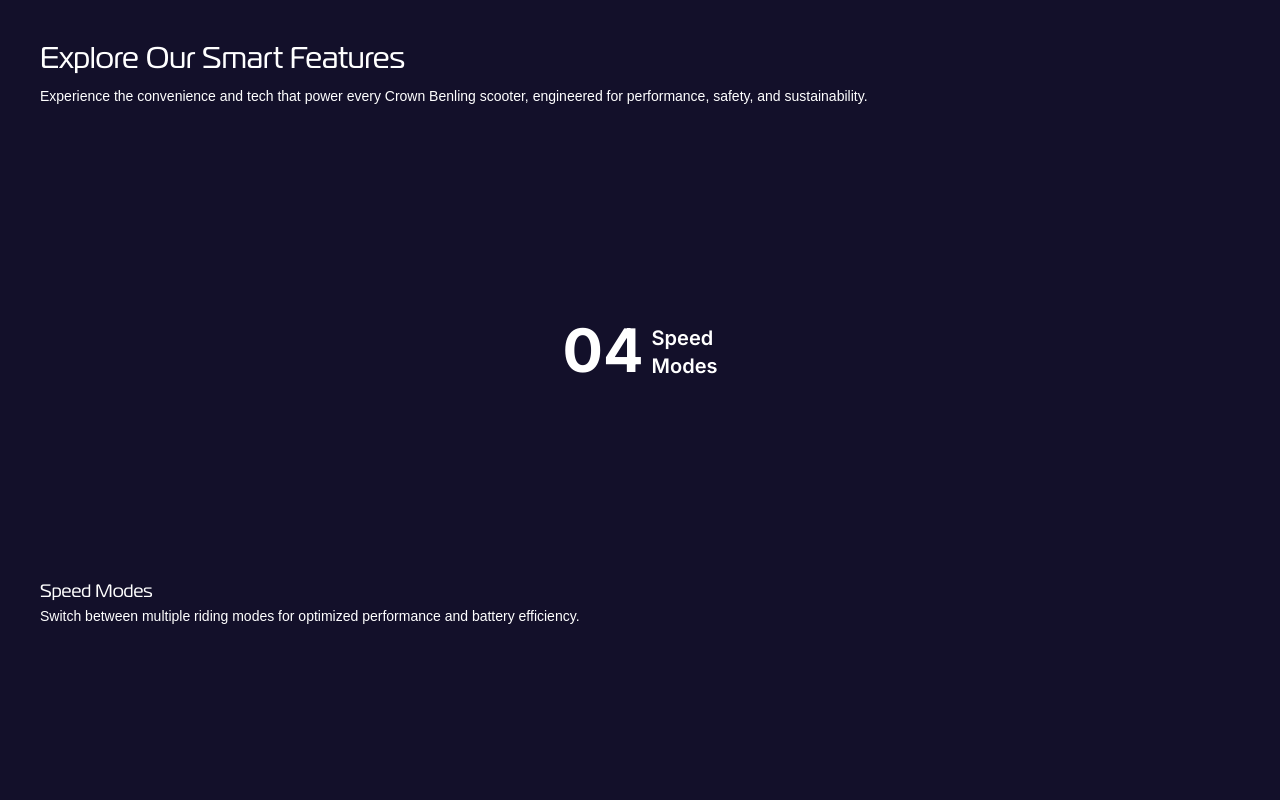
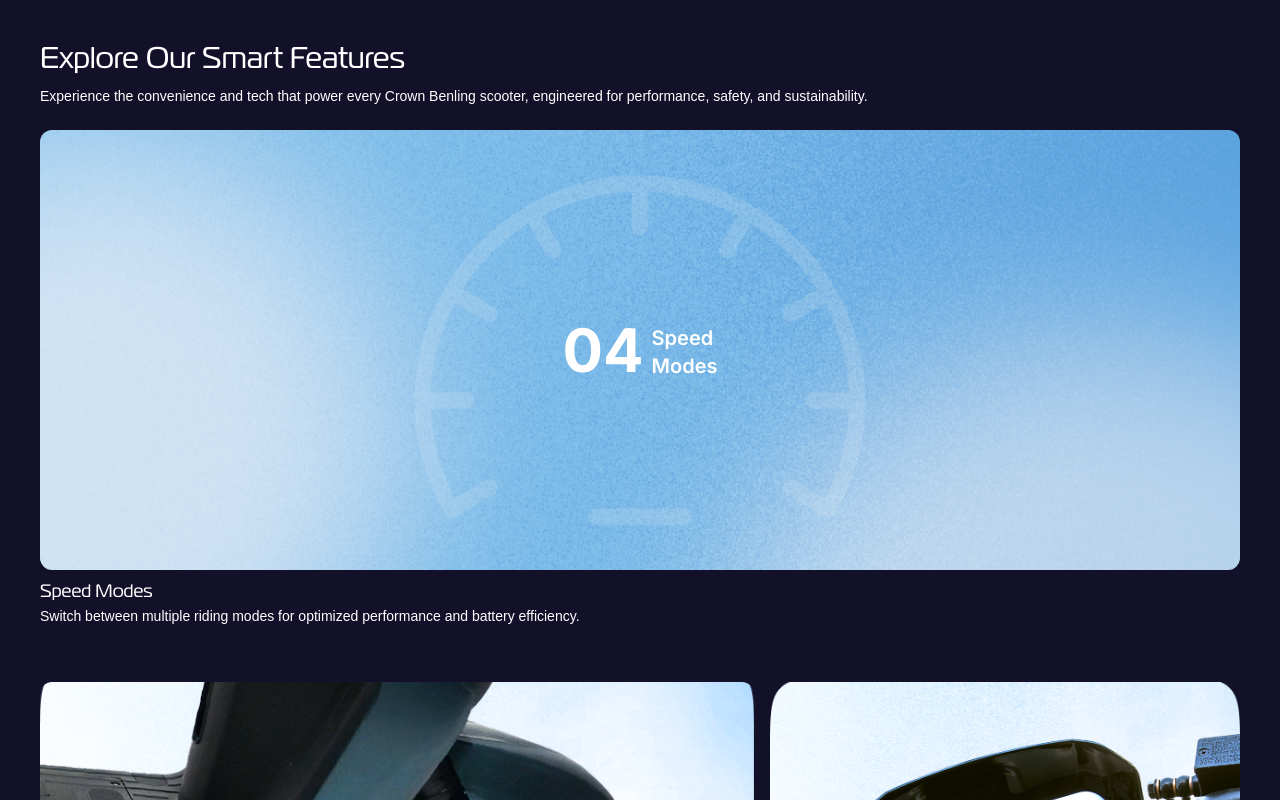
Before and after one commit to ConnectHamza/Benling, a Next.js app: page / in a window 1280 px wide. Shown: the part 1980-2780 px from the top of the page. Built offline with nearby package versions, Linux system fonts and the light colour scheme; a web font is replaced by a local one.

Commit message:
fix: fixed feature card

```diff
--- a/components/Features/FeatureCard.jsx
+++ b/components/Features/FeatureCard.jsx
@@ -7,14 +7,19 @@ const FeatureCard = ({
     heading,
     description,
 }) => {
+    // background-repeat: no-repeat;
+    // background-size: cover;
+    // background-position: center;
+
     return (
         <div className="mb-5">
             <div
                 className="rounded-xl overflow-hidden relative flex flex-col justify-center min-h-[180px] md:min-h-[55vh] p-4 item-center overflow-hidden sm:min-h-[35vh]"
                 style={{
-                    background: `url(${backgroundImage}) no-repeat cover cover`,
+                    background: `url(${backgroundImage})`,
+                    backgroundRepeat: "no-repeat",
                     backgroundSize: "cover",
-                    backgroundPosition:"center"
+                    backgroundPosition: "center",
                 }}
             >
                 {isTextBlock && (
```
